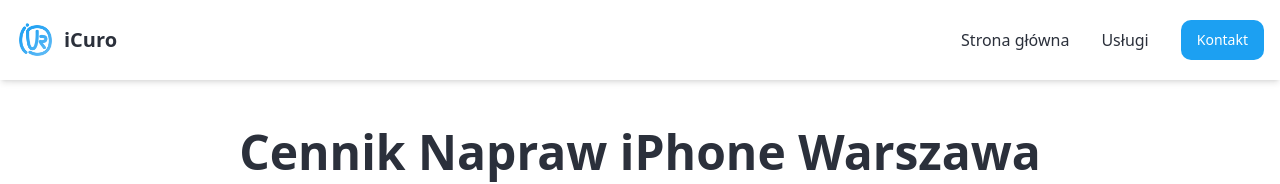
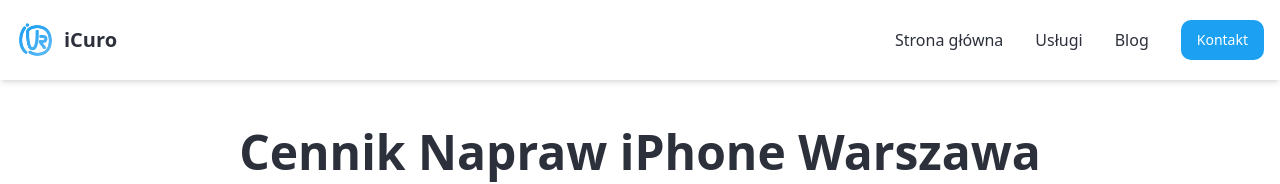
Before and after one commit to Zaluskyy/home-phone-fix, a React (Vite) app: page /repairs-pricing in a window 1280 px wide. Shown: the top 184 px of the page. Built offline with nearby package versions, Linux system fonts and the light colour scheme; the HTML template or start-up script is replaced by a standard one.

Commit message:
Preceding changes

```diff
--- a/src/components/Header.tsx
+++ b/src/components/Header.tsx
@@ -82,12 +82,12 @@ const Header = () => {
             >
               Usługi
             </button>
-            {/* <button
-              onClick={() => scrollToSection("contact")}
+            <button
+              onClick={() => navigate("/blog")}
               className="text-foreground hover:text-primary transition-colors"
             >
-              Contact
-            </button> */}
+              Blog
+            </button>
             <Button onClick={() => scrollToSection("contact")}>Kontakt</Button>
           </nav>
 
```
